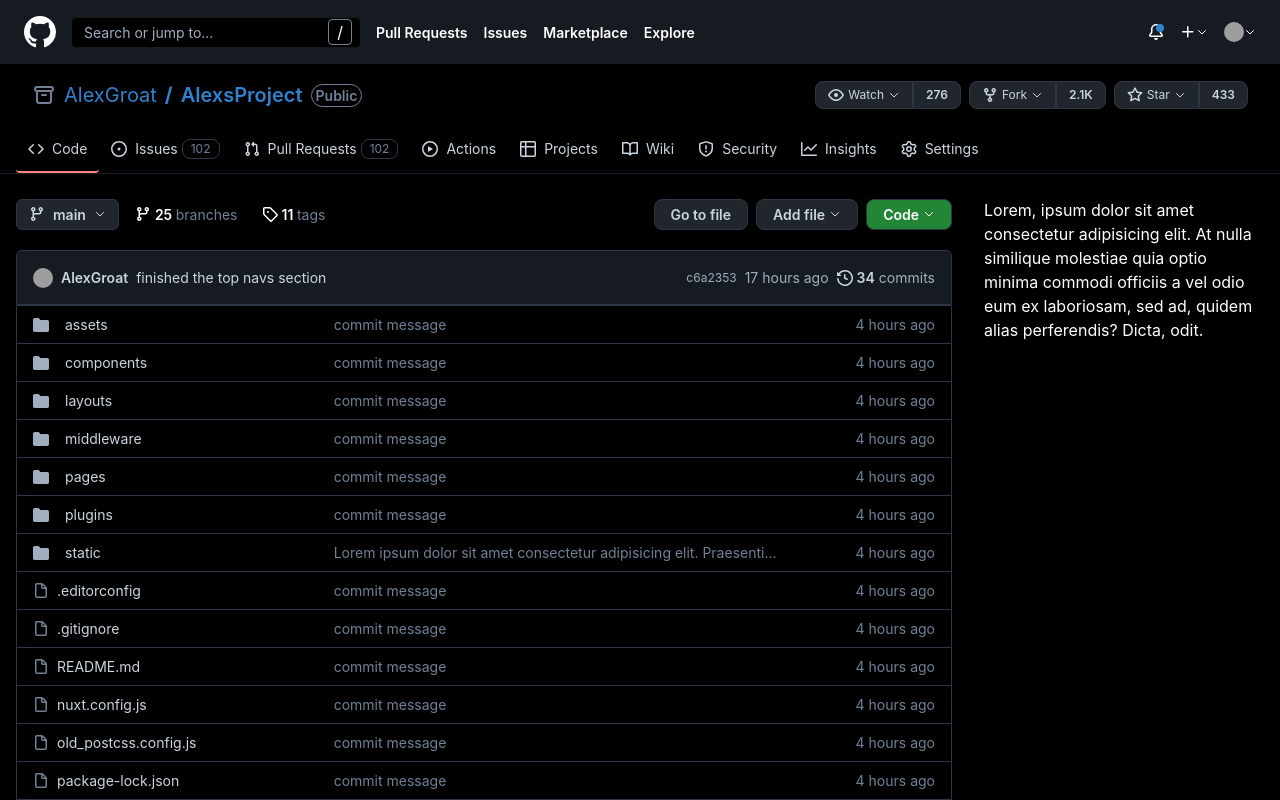
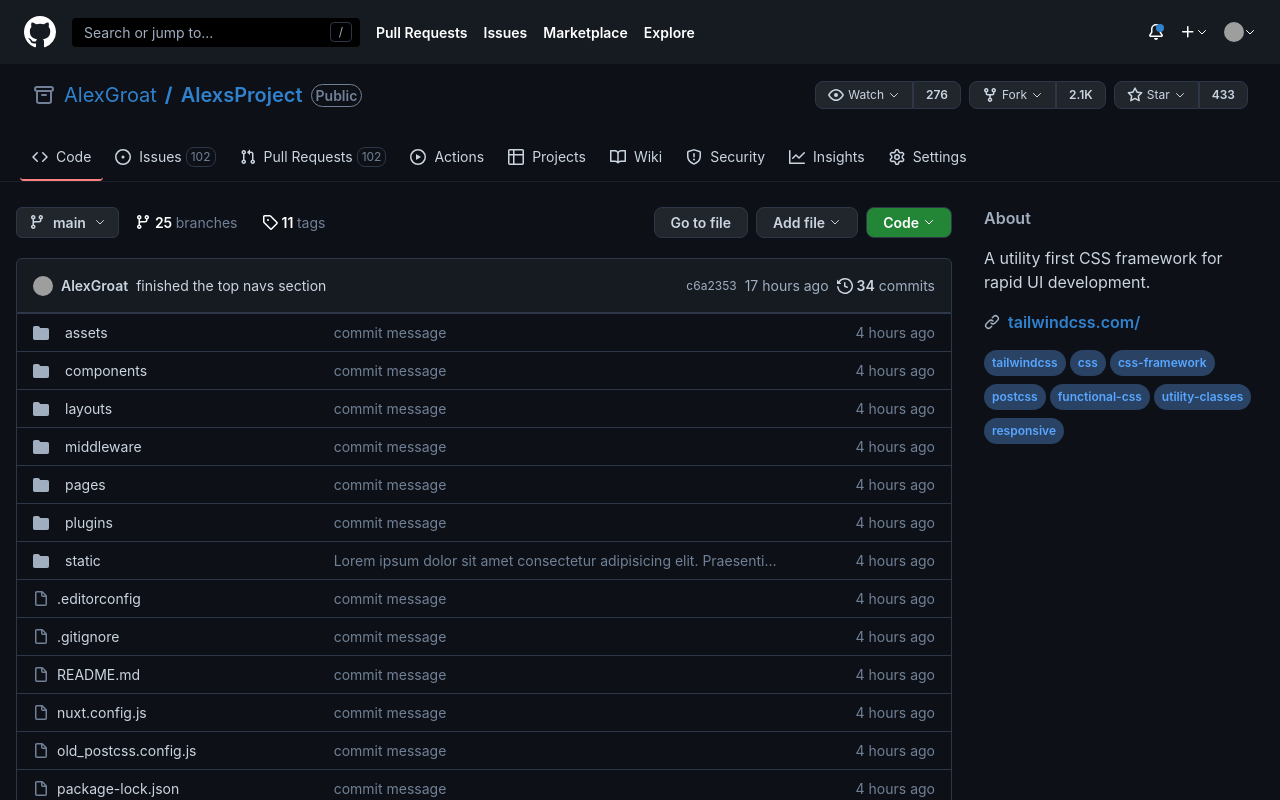
Before and after one commit to AlexGroat/build-github-ui, a Nuxt app: page /github in a window 1280 px wide. Shown: the top 800 px of the page. Built offline with nearby package versions, Linux system fonts and the light colour scheme; grey boxes are pictures that could not be loaded; what vue-airbnb-style-datepicker would draw is missing.

Commit message:
sidebar episode timestamp 3:57

```diff
--- a/pages/github.vue
+++ b/pages/github.vue
@@ -1,5 +1,5 @@
 <template>
-  <div class="text-gray-900 bg-black">
+  <div class="text-gray-900 bg-page-gray">
     <nav
       class="
         bg-gray-900-github
@@ -36,10 +36,9 @@
           <div class="absolute top-0 right-0 flex items-center h-full">
             <div
               class="
-                border border-gray-600
+                border border-gray-800
                 rounded
-                text0xs
-                test-gray-400
+                text-xs text-gray-500
                 px-2
                 mr-2
               "
@@ -135,7 +134,7 @@
       </div>
     </nav>
 
-    <div class="bg-black h-screen bg-cover">
+    <div class="h-screen bg-cover">
       <!-- page background -->
       <div class="repo-stats flex items-center justify-between px-8 py-4">
         <div class="flex items-center">
@@ -389,8 +388,8 @@
           border-b border-gray-900
           flex
           items-center
-          px-4
-          mt-3
+          px-5
+          mt-5
           text-gray-400 text-sm
         "
       >
@@ -475,7 +474,7 @@
                 rounded-lg
                 border border-gray-800
                 hover:border-gray-400
-                px-2
+                px-1
                 ml-1
                 text-gray-600
                 hover:text-blue-500
@@ -532,7 +531,7 @@
                 rounded-lg
                 border border-gray-800
                 hover:border-gray-400
-                px-2
+                px-1
                 ml-1
                 text-gray-600
                 hover:text-blue-500
@@ -1671,10 +1670,143 @@
           <!-- end readme container -->
         </div>
         <!-- end file exporer container -->
-        <div class="sidebar w-1/4 text-white">
-          Lorem, ipsum dolor sit amet consectetur adipisicing elit. At nulla
-          similique molestiae quia optio minima commodi officiis a vel odio eum
-          ex laboriosam, sed ad, quidem alias perferendis? Dicta, odit.
+        <div class="sidebar w-1/4 text-gray-500">
+          <div class="about">
+            <h4 class="text-base font-semibold">About</h4>
+            <p class="text-base mt-4 text-gray-400">
+              A utility first CSS framework for rapid UI development.
+            </p>
+
+            <div class="flex items-center space-x-2 mt-4">
+              <svg
+                class="w-4 fill-current"
+                mr="2"
+                classes="flex-shrink-0"
+                viewBox="0 0 16 16"
+                aria-hidden="true"
+              >
+                <path
+                  fill-rule="evenodd"
+                  d="M7.775 3.275a.75.75 0 001.06 1.06l1.25-1.25a2 2 0 112.83 2.83l-2.5 2.5a2 2 0 01-2.83 0 .75.75 0 00-1.06 1.06 3.5 3.5 0 004.95 0l2.5-2.5a3.5 3.5 0 00-4.95-4.95l-1.25 1.25zm-4.69 9.64a2 2 0 010-2.83l2.5-2.5a2 2 0 012.83 0 .75.75 0 001.06-1.06 3.5 3.5 0 00-4.95 0l-2.5 2.5a3.5 3.5 0 004.95 4.95l1.25-1.25a.75.75 0 00-1.06-1.06l-1.25 1.25a2 2 0 01-2.83 0z"
+                ></path>
+              </svg>
+              <a href="#" class="text-blue-600 hover:underline font-semibold"
+                >tailwindcss.com/</a
+              >
+            </div>
+          </div>
+
+          <div
+            class="tags text-xs font-semibold flex items-center flex-wrap mt-2"
+          >
+            <a
+              href="#"
+              class="
+                bg-blue-900
+                text-blue-500
+                rounded-full
+                px-2
+                py-1
+                mt-2
+                text-tag-blue
+                hover:bg-blue-700 hover:text-white
+                mr-1
+              "
+              >tailwindcss</a
+            >
+            <a
+              href="#"
+              class="
+                bg-blue-900
+                text-blue-500
+                rounded-full
+                px-2
+                py-1
+                mt-2
+                text-tag-blue
+                hover:bg-blue-700 hover:text-white
+                mr-1
+              "
+              >css</a
+            >
+            <a
+              href="#"
+              class="
+                bg-blue-900
+                text-blue-500
+                rounded-full
+                px-2
+                py-1
+                mt-2
+                text-tag-blue
+                hover:bg-blue-700 hover:text-white
+                mr-1
+              "
+              >css-framework</a
+            >
+            <a
+              href="#"
+              class="
+                bg-blue-900
+                text-blue-500
+                rounded-full
+                px-2
+                py-1
+                mt-2
+                text-tag-blue
+                hover:bg-blue-700 hover:text-white
+                mr-1
+              "
+              >postcss</a
+            >
+            <a
+              href="#"
+              class="
+                bg-blue-900
+                text-blue-500
+                rounded-full
+                px-2
+                py-1
+                mt-2
+                text-tag-blue
+                hover:bg-blue-700 hover:text-white
+                mr-1
+              "
+              >functional-css</a
+            >
+            <a
+              href="#"
+              class="
+                bg-blue-900
+                text-blue-500
+                rounded-full
+                px-2
+                py-1
+                mt-2
+                text-tag-blue
+                hover:bg-blue-700 hover:text-white
+                mr-1
+              "
+              >utility-classes</a
+            >
+            <a
+              href="#"
+              class="
+                bg-blue-900
+                text-blue-500
+                rounded-full
+                px-2
+                py-1
+                mt-2
+                text-tag-blue
+                hover:bg-blue-700 hover:text-white
+                mr-1
+              "
+              >responsive</a
+            >
+          </div>
+
+          <!-- end about -->
         </div>
         <!-- end sidebar -->
       </div>
--- a/tailwind.config.js
+++ b/tailwind.config.js
@@ -33,6 +33,8 @@ module.exports = {
         'gray-900-github': '#161b22',
         'gray-800-github': '#21262d',
         'gray-600-github': '#161b22',
+        'page-gray': '#0d1117',
+        'tag-blue': '#58a6ff'
 
       },
       spacing: {
```
